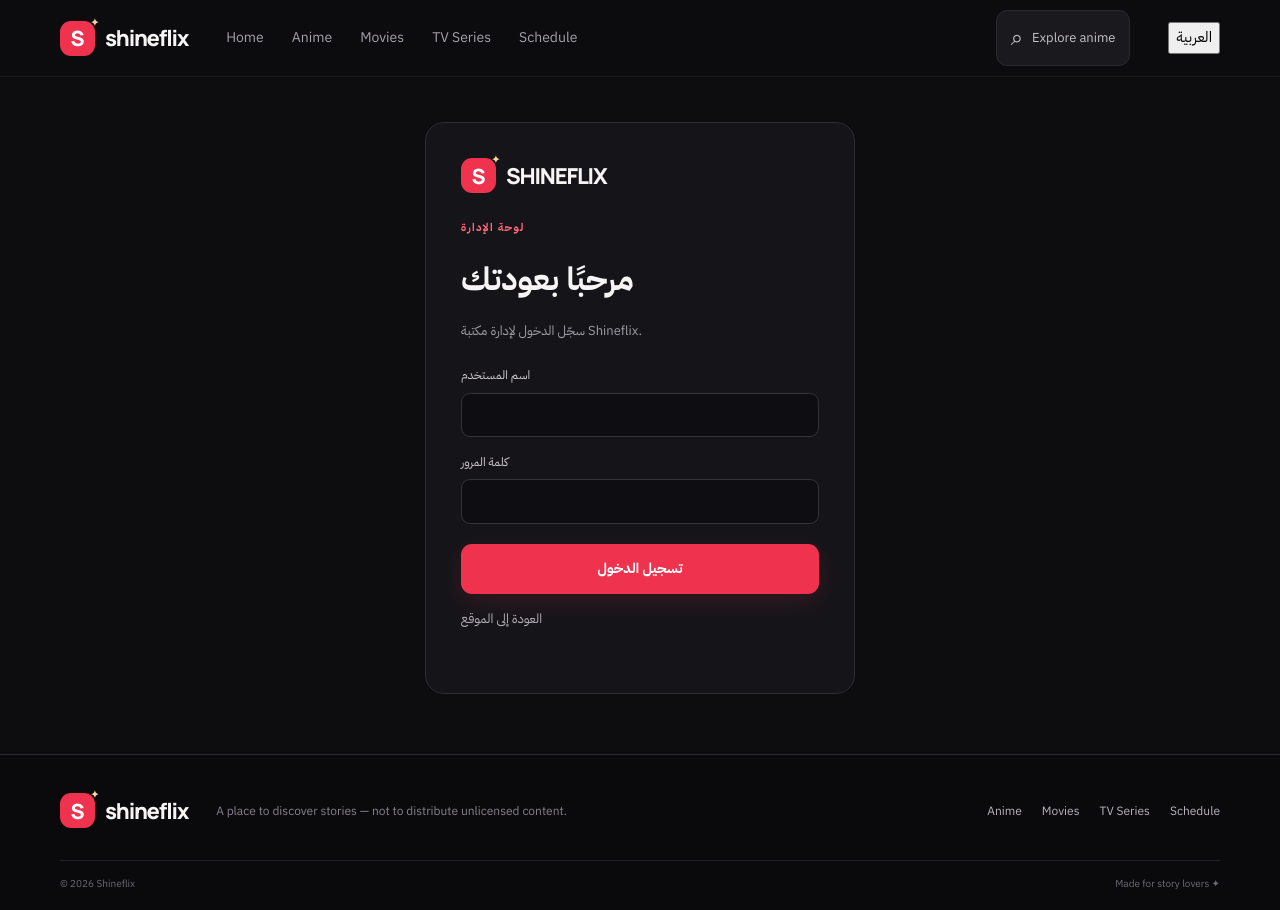
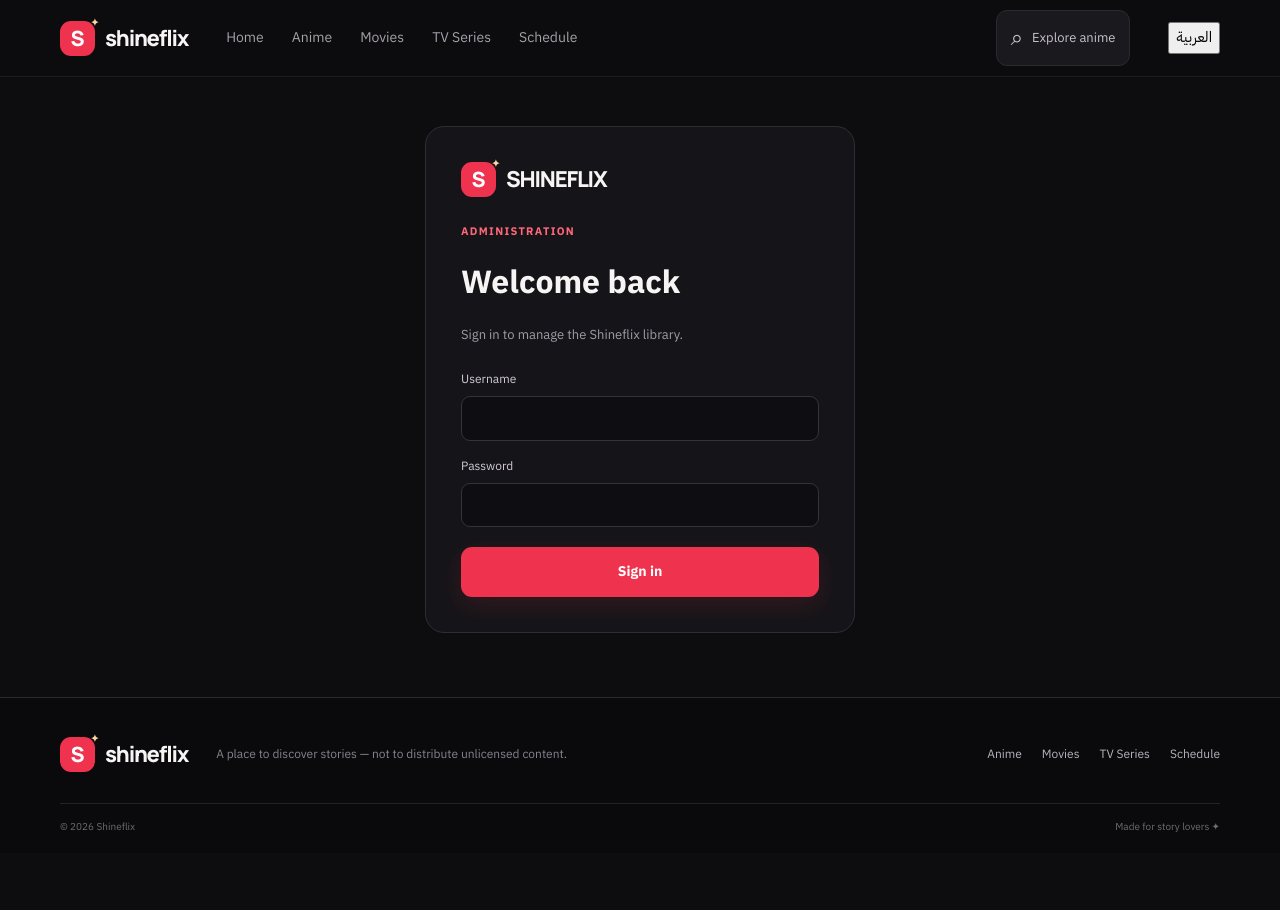
Before and after one commit to yasir-karagul/shineflix, a Next.js app: page /admin/login in a window 1280 px wide. After the commit the page ends 853 px from the top, so only its background shows below. Built offline with nearby package versions, Linux system fonts and the light colour scheme; no server answers; the database is empty.

Commit message:
feat: render English-default localized admin login

```diff
--- a/app/admin/login/page.tsx
+++ b/app/admin/login/page.tsx
@@ -1,3 +1,8 @@
-"use client";
-import {useState} from "react";import Link from "next/link";
-export default function AdminLoginPage(){const [username,U]=useState("");const [password,P]=useState("");const [error,E]=useState("");const [busy,B]=useState(false);async function submit(e:React.FormEvent<HTMLFormElement>){e.preventDefault();B(true);E("");try{const r=await fetch("/api/admin/login",{method:"POST",headers:{"content-type":"application/json"},body:JSON.stringify({username,password})});const d=await r.json();if(!r.ok)throw Error(d.error);location.href="/admin";}catch(e){E(e instanceof Error?e.message:"حدث خطأ");}finally{B(false);}}return <main className="admin-login page-shell"><div className="admin-login-card"><Link href="/" className="brand"><span className="brand-mark">S<span>✦</span></span><span className="brand-name">SHINE<span>FLIX</span></span></Link><span className="eyebrow">لوحة الإدارة</span><h1>مرحبًا بعودتك</h1><p>سجّل الدخول لإدارة مكتبة Shineflix.</p><form onSubmit={submit}><label>اسم المستخدم<input autoComplete="username" value={username} onChange={e=>U(e.target.value)} required maxLength={128}/></label><label>كلمة المرور<input type="password" autoComplete="current-password" value={password} onChange={e=>P(e.target.value)} required maxLength={512}/></label>{error&&<p className="admin-error">{error}</p>}<button className="button button-primary" disabled={busy}>{busy?"جارٍ التحقق…":"تسجيل الدخول"}</button></form><Link href="/" className="back-link">العودة إلى الموقع</Link></div></main>}
+import { getLanguage } from "@/lib/i18n";
+import { AdminLoginForm } from "@/components/admin-login-form";
+
+export const dynamic = "force-dynamic";
+export default async function AdminLoginPage() {
+  const lang = await getLanguage();
+  return <AdminLoginForm lang={lang} />;
+}
```
